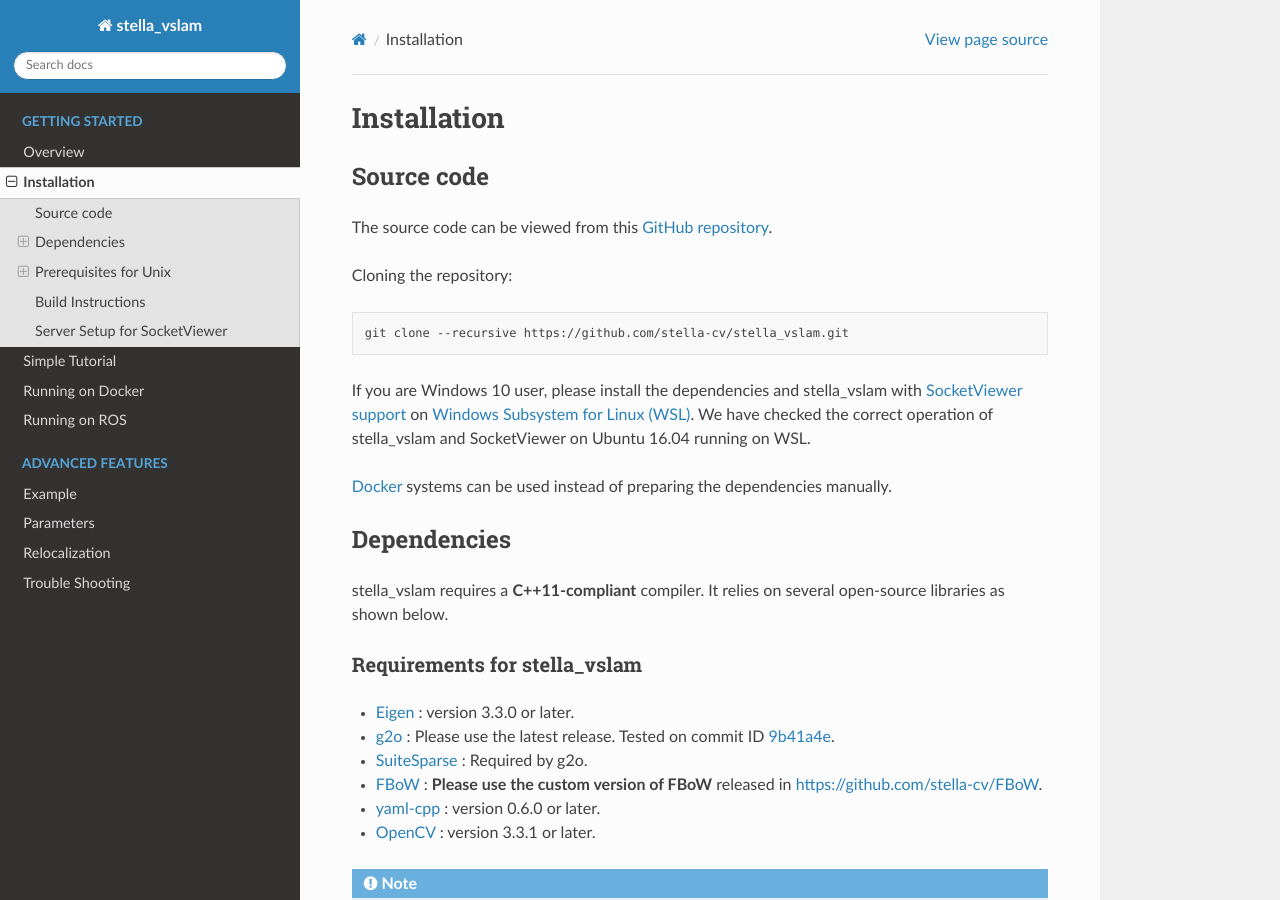
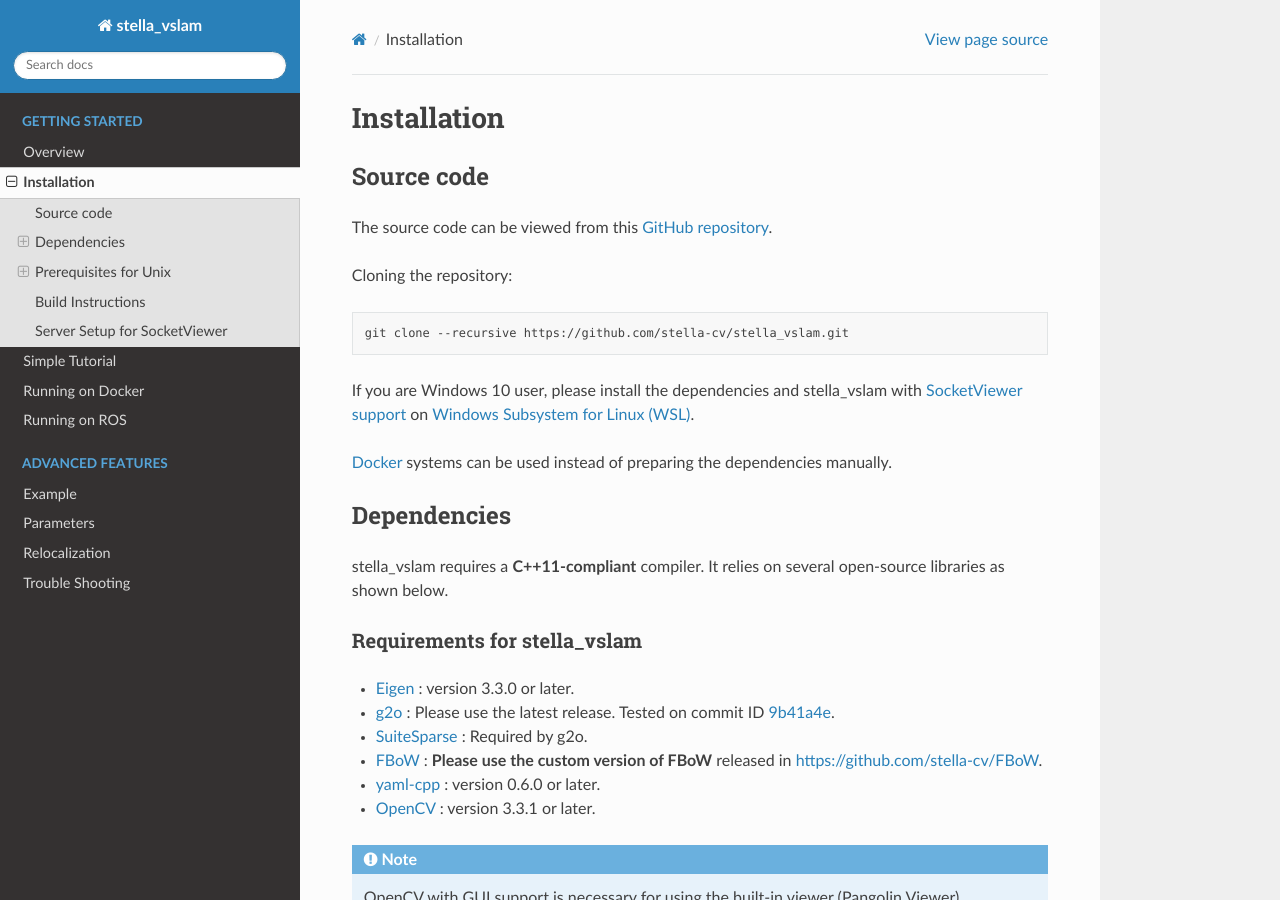
Before and after one commit to stella-cv/docs, a Sphinx documentation site: the page built from docs/installation.rst, in a window 1280 px wide and 900 px high. Built offline with Sphinx 7.4.7 and the Read the Docs theme 2.0.0, drawn with Linux system fonts in a browser that asks for light colours.

Commit message:
Remove mention of Ubuntu 16.04

```diff
--- a/docs/docker.rst
+++ b/docs/docker.rst
@@ -13,7 +13,7 @@
 ``Dockerfile.desktop`` can be used for easy installation.
 This chapter provides instructions on building and running examples with PangolinViewer support using Docker.
 
-The instructions are tested on Ubuntu 16.04 and 18.04 and 20.04.
+The instructions are tested on Ubuntu 18.04 and 20.04.
 Docker for Mac are NOT supported due to OpenGL forwarding.
 
 Note that **docker host machines with NVIDIA graphics cards are NOT officially supported yet.**
--- a/docs/installation.rst
+++ b/docs/installation.rst
@@ -19,7 +19,6 @@
        git clone --recursive https://github.com/stella-cv/stella_vslam.git
 
 If you are Windows 10 user, please install the dependencies and stella_vslam with :ref:`SocketViewer support <subsection-dependencies-socketviewer>` on `Windows Subsystem for Linux (WSL) <https://en.wikipedia.org/wiki/Windows_Subsystem_for_Linux>`__.
-We have checked the correct operation of stella_vslam and SocketViewer on Ubuntu 16.04 running on WSL.
 
 :ref:`Docker <chapter-docker>` systems can be used instead of preparing the dependencies manually.
 
--- a/docs/ros2_package.rst
+++ b/docs/ros2_package.rst
@@ -27,7 +27,7 @@
 Prerequisites
 ^^^^^^^^^^^^^
 
-Tested for **Ubuntu 18.04**.
+Tested for **Ubuntu 20.04**.
 
 Please install the following dependencies.
 
```
